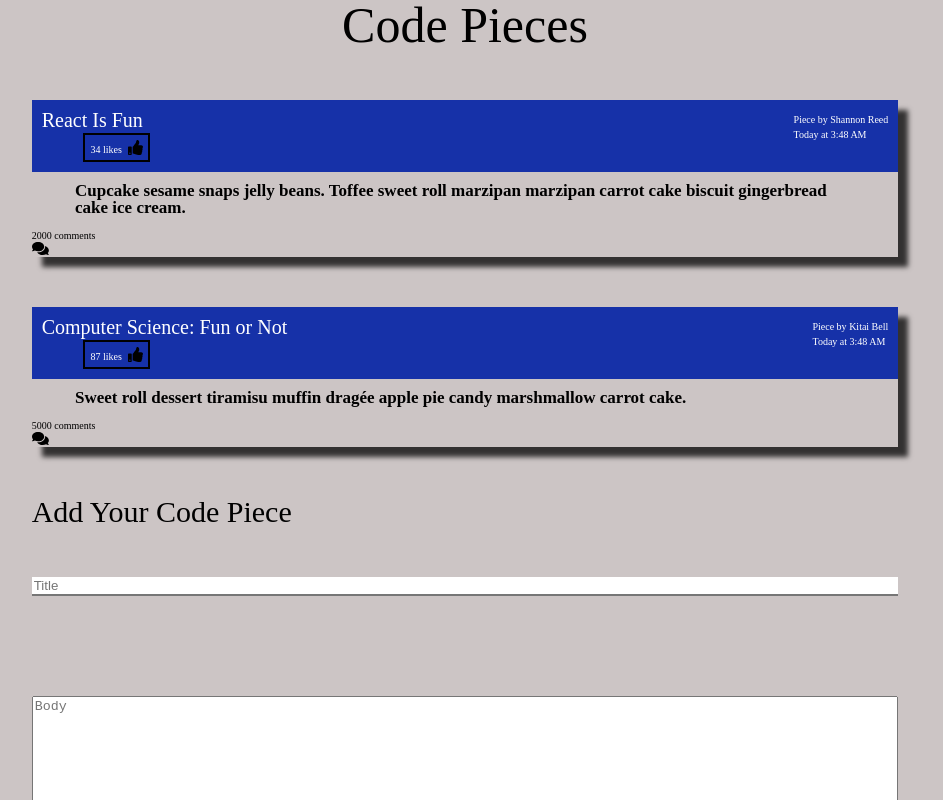
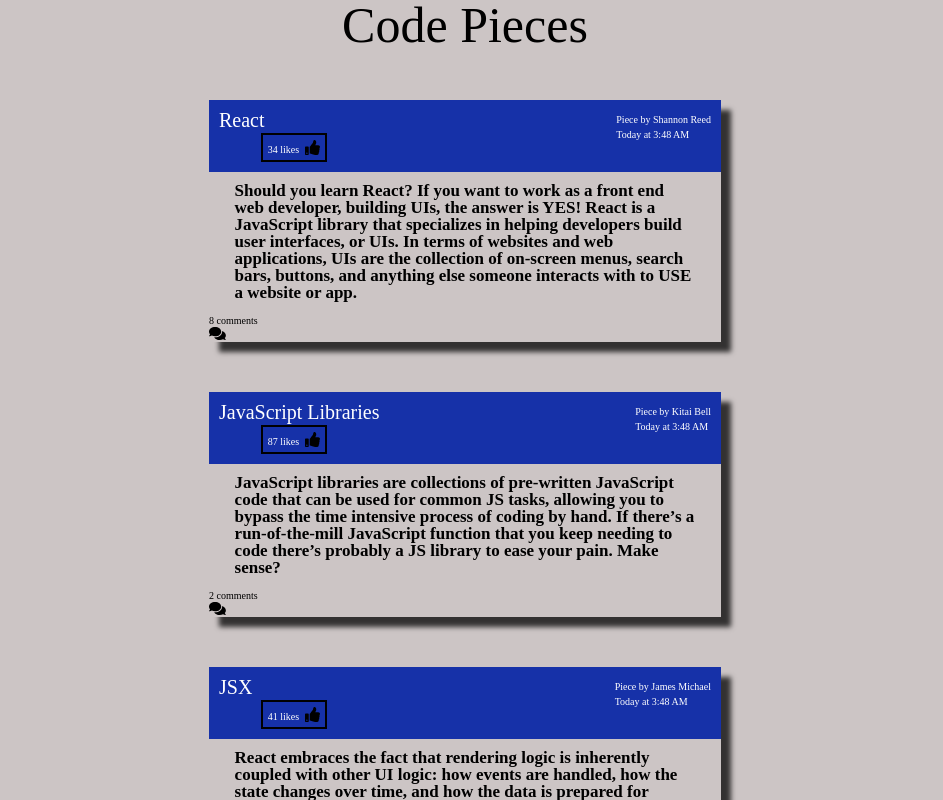
Before and after one commit to SR-Portfolio-Projects/Code-Pieces-Part-I, a React (Create React App) app in the folder code-pieces/: page / in a window 1280 px wide. Shown: the top 800 px of the page, without its empty margins (175-1118 px from the left). Built offline with nearby package versions, Linux system fonts and the light colour scheme.

Commit message:
changed dummy data

```diff
--- a/code-pieces/src/App.css
+++ b/code-pieces/src/App.css
@@ -10,35 +10,15 @@
   font-size: 5rem;
 }
 
-.form h2{
-  font-size: 3rem;
-  margin: 5rem 0 1rem 0;
-}
-
-
-form {
-  display: flex;
-  flex-direction: column;
-  margin: 5rem 0 10rem 0;
-}
-
-.title {
-  border-top: none;
-  border-right: none;
-  border-left: none;
-}
-
-textarea {
-  margin: 10rem 0;
-}
 
 .piece {
+  margin: 5rem auto;
+  width: 40%;
+  font-size: 1.5rem;
   -webkit-box-shadow: 10px 10px 5px 0px rgba(0,0,0,0.75);
--moz-box-shadow: 10px 10px 5px 0px rgba(0,0,0,0.75);
-box-shadow: 10px 10px 5px 0px rgba(0,0,0,0.75);
-  margin: 0 auto;
-  font-size: 1.5rem;
-  margin: 5rem 0;
+  -moz-box-shadow: 10px 10px 5px 0px rgba(0,0,0,0.75);
+  box-shadow: 10px 10px 5px 0px rgba(0,0,0,0.75);
+
 }
 
 .piece-header {
@@ -108,3 +88,25 @@
 .hide {
   display: none;
 }
+
+.form h2{
+  font-size: 3rem;
+  margin: 5rem 0 1rem 0;
+}
+
+
+form {
+  display: flex;
+  flex-direction: column;
+  margin: 5rem 0 10rem 0;
+}
+
+.title {
+  border-top: none;
+  border-right: none;
+  border-left: none;
+}
+
+textarea {
+  margin: 10rem 0;
+}
--- a/code-pieces/src/data.js
+++ b/code-pieces/src/data.js
@@ -1,8 +1,8 @@
 const dummyPieces = [
 	{
 		id: '1',
-        title: 'React Is Fun',
-        content: 'Cupcake sesame snaps jelly beans. Toffee sweet roll marzipan marzipan carrot cake biscuit gingerbread cake ice cream.',
+        title: 'React',
+        content: 'Should you learn React? If you want to work as a front end web developer, building UIs, the answer is YES! React is a JavaScript library that specializes in helping developers build user interfaces, or UIs. In terms of websites and web applications, UIs are the collection of on-screen menus, search bars, buttons, and anything else someone interacts with to USE a website or app.',
         imageUrl:"https://images.unsplash.com/photo-1477763858572-cda7deaa9bc5?ixlib=rb-1.2.1&ixid=eyJhcHBfaWQiOjEyMDd9&auto=format&fit=crop&w=1876&q=80",
         user: {
           userId: '9',
@@ -11,8 +11,28 @@
           email: 'shannon@email.com'
         },
         likes: 34,
-        numOfComments: 2000,
+        numOfComments: 8,
 		commentsList: [
+			{
+				id: 40,
+				username: "Julius Reed",
+				text: "Gingerbread chocolate donut marzipan soufflé.",
+			},
+			{
+				id: 19,
+				username: "Ryan Baker",
+				text: "Wafer ice cream bear claw brownie.",
+			},
+			{
+				id: 320,
+				username: "Lisa brown",
+				text: " Wafer jujubes jelly-o pie marshmallow sweet cupcake.",
+			},
+			{
+				id: 28,
+				username: "James Michael",
+				text: " Caramels dragée gingerbread chupa chups. ",
+			},
 			{
 				id: 40,
 				username: "Julius Reed",
@@ -37,8 +57,8 @@
 	},
 	{
 		id: '2',
-        title: 'Computer Science: Fun or Not',
-        content: 'Sweet roll dessert tiramisu muffin dragée apple pie candy marshmallow carrot cake.',
+        title: 'JavaScript Libraries',
+        content: 'JavaScript libraries are collections of pre-written JavaScript code that can be used for common JS tasks, allowing you to bypass the time intensive process of coding by hand. If there’s a run-of-the-mill JavaScript function that you keep needing to code there’s probably a JS library to ease your pain. Make sense?',
         imageUrl:"https://images.unsplash.com/photo-1477763858572-cda7deaa9bc5?ixlib=rb-1.2.1&ixid=eyJhcHBfaWQiOjEyMDd9&auto=format&fit=crop&w=1876&q=80",
         user: {
           userId: '6',
@@ -47,20 +67,46 @@
           email: 'keon@email.com'
         },
         likes: 87,
-        numOfComments: 5000,
+        numOfComments: 2,
 		commentsList: [
 			{
-				id: 40,
+				id: 320,
+				username: "Lisa brown",
+				text: " Wafer jujubes jelly-o pie marshmallow sweet cupcake.",
+			},
+			{
+				id: 28,
+				username: "James Michael",
+				text: " Caramels dragée gingerbread chupa chups. ",
+			},
+		],
+	},
+	{
+	id: '3',
+        title: 'JSX',
+		content: 'React embraces the fact that rendering logic is inherently coupled with other UI logic: how events are handled, how the state changes over time, and how the data is prepared for display. Instead of artificially separating technologies by putting markup and logic in separate files, React separates concerns with loosely coupled units called “components” that contain both. We will come back to components in a further section, but if you’re not yet comfortable putting markup in JS, this talk might convince you otherwise. React doesn’t require using JSX, but most people find it helpful as a visual aid when working with UI inside the JavaScript code. It also allows React to show more useful error and warning messages.',
+        imageUrl:"https://images.unsplash.com/photo-1477763858572-cda7deaa9bc5?ixlib=rb-1.2.1&ixid=eyJhcHBfaWQiOjEyMDd9&auto=format&fit=crop&w=1876&q=80",
+        user: {
+          userId: '12',
+          userImage: "https://icon2.cleanpng.com/20180320/sqe/kisspng-twitch-computer-icons-streaming-media-youtube-live-tv-twitch-icon-5ab19172461392.001176751521586546287.jpg",
+          displayName: 'James Michael',
+          email: 'james@email.com'
+        },
+        likes: 41,
+        numOfComments: 4,
+		commentsList: [
+			{
+				id: 20,
 				username: "Julius Reed",
 				text: "Gingerbread chocolate donut marzipan soufflé.",
 			},
 			{
-				id: 19,
+				id: 89,
 				username: "Ryan Baker",
 				text: "Wafer ice cream bear claw brownie.",
 			},
 			{
-				id: 320,
+				id: 30,
 				username: "Lisa brown",
 				text: " Wafer jujubes jelly-o pie marshmallow sweet cupcake.",
 			},
```
